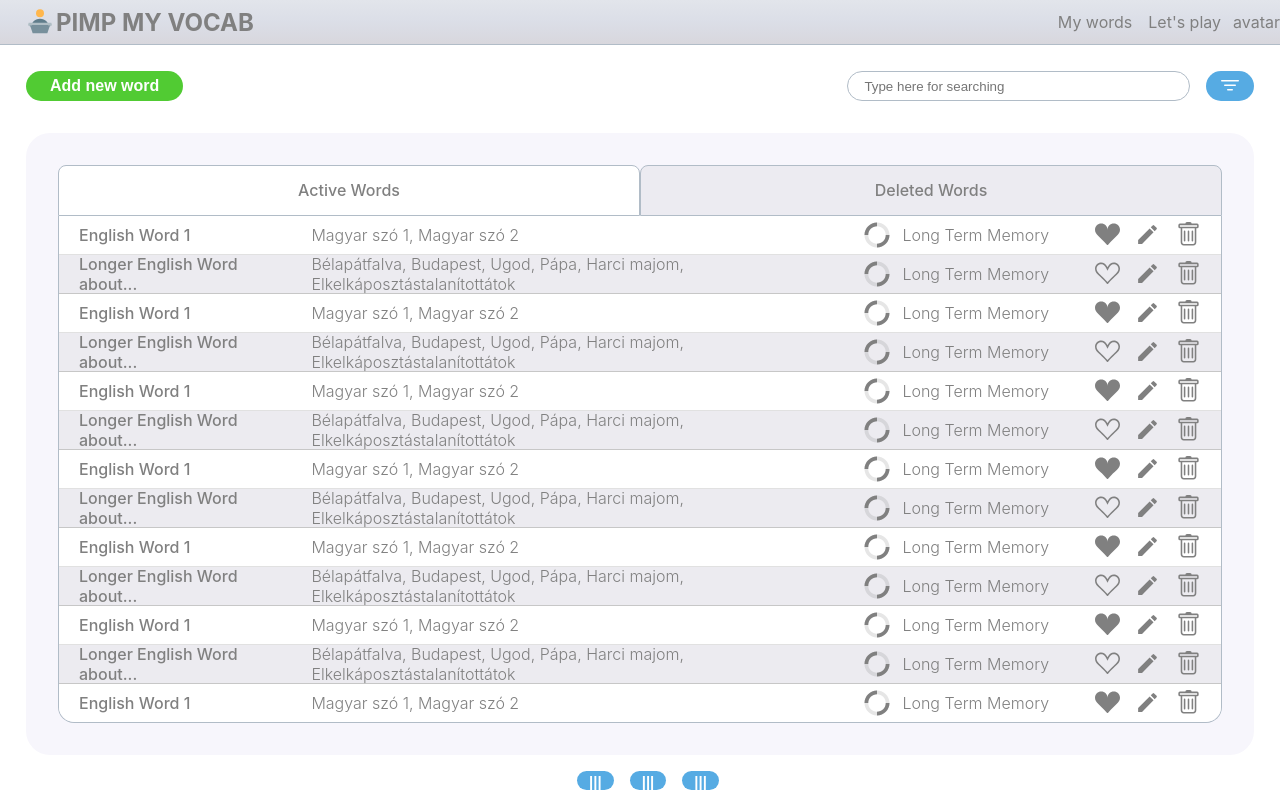
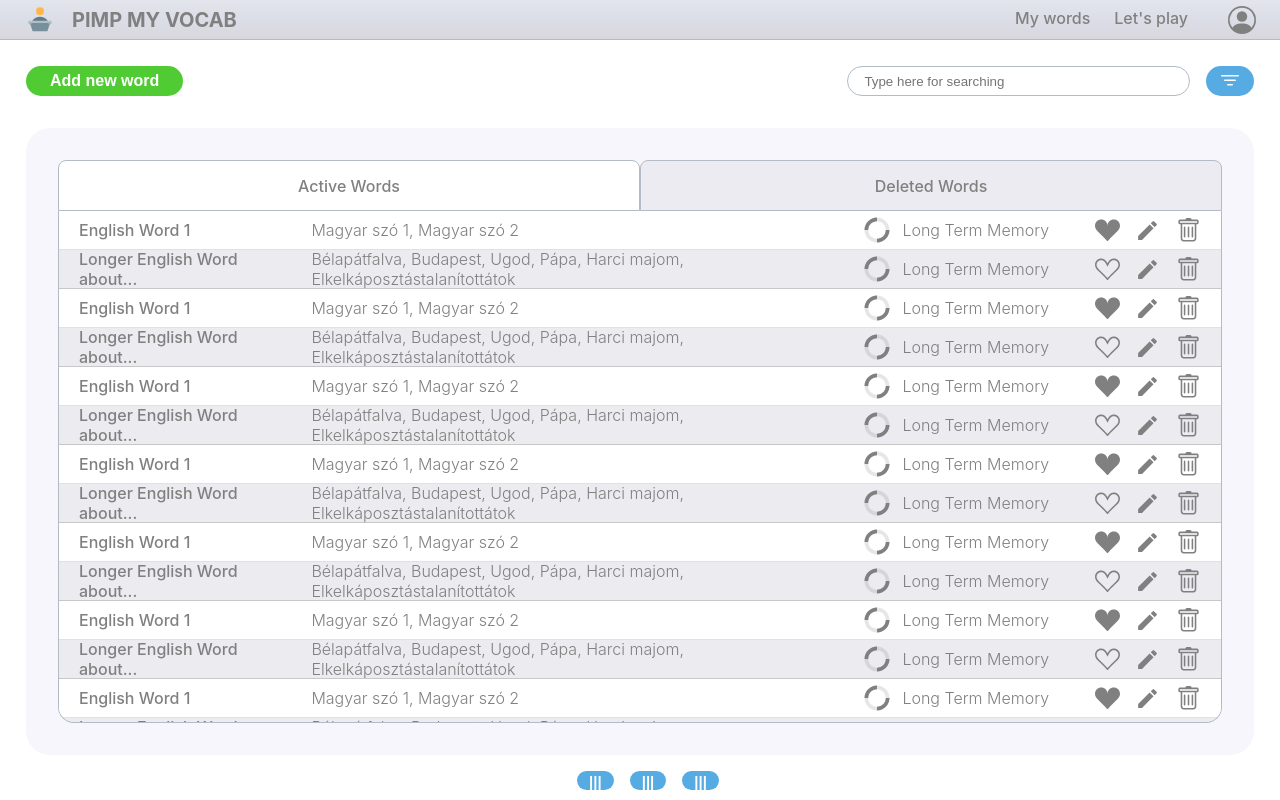
Before and after one commit to Crepkey/pmv_frond_end, a React (Create React App) app: page / in a window 1280 px wide. Built offline with nearby package versions, Linux system fonts and the light colour scheme.

Commit message:
MenuBar is done

```diff
--- a/src/components/MenuBar.tsx
+++ b/src/components/MenuBar.tsx
@@ -3,6 +3,7 @@ import React from 'react';
 /* Icons */
 
 import { FcPodiumWithSpeaker } from 'react-icons/fc'
+import { BsPersonCircle } from 'react-icons/bs';
 
 /* Styles */
 import Styled from 'styled-components';
@@ -18,7 +19,7 @@ const LogoContainer = Styled.div`
     display: flex;
     align-items: center;
     font-weight: bold;
-    font-size: 1.5rem;
+    font-size: 1.25rem;
     padding: 0 24px 0 24px;
 `
 
@@ -26,17 +27,22 @@ const Menu = Styled.div`
     display: flex;
     flex:  1;
     justify-content: flex-end;
-    padding: 0.25rem;
 `
 
 const MenuItem = Styled.div`
-    margin: 0;
-    padding: 0.5rem;
+    font-weight: 550;
+    margin-right: 8px;
+    padding: 8px;
+    border-bottom: 3px rgba(86, 171, 227, 0) solid;
+    :hover{
+        border-bottom: 3px rgba(86, 171, 227, 1) solid;
+    }
 `
 
-const UserAvatar = Styled.div`
+const UserAvatarContainer = Styled.div`
     display: flex;
     align-items: center;
+    padding: 0 24px 0 24px;
 `
 
 /* TODO: We need a media query here so that we can handle the lower resolutions for the perfect Menu Bar height */
@@ -45,14 +51,16 @@ export default function MenuBar() {
     return (
         <MainContainer>
             <LogoContainer>
-                <FcPodiumWithSpeaker size={32} />
+                <FcPodiumWithSpeaker size={32} style={{ paddingRight: '16px' }} />
                 PIMP MY VOCAB
             </LogoContainer>
             <Menu>
                 <MenuItem>My words</MenuItem>
                 <MenuItem>Let's play</MenuItem>
             </Menu>
-            <UserAvatar>avatar</UserAvatar>
+            <UserAvatarContainer>
+                <BsPersonCircle size={28} />
+            </UserAvatarContainer>
         </MainContainer>
     )
 }
```
